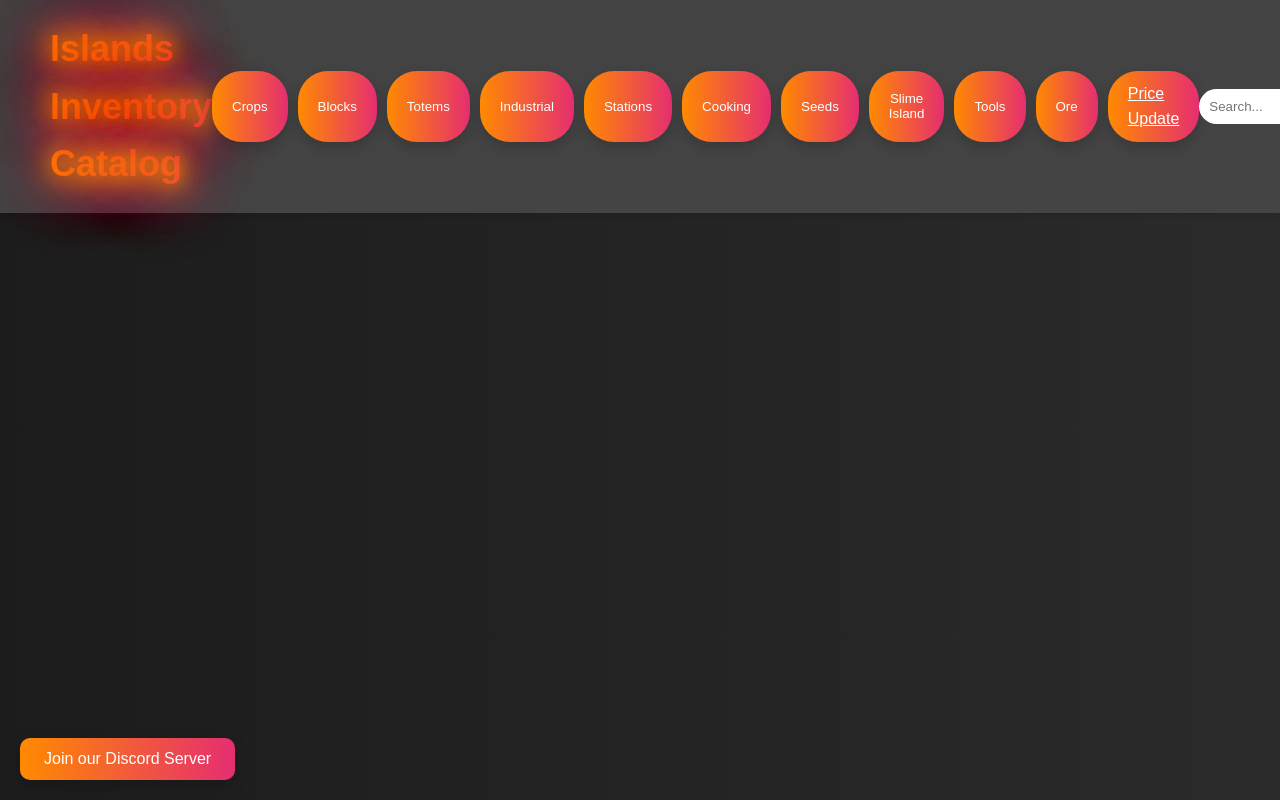
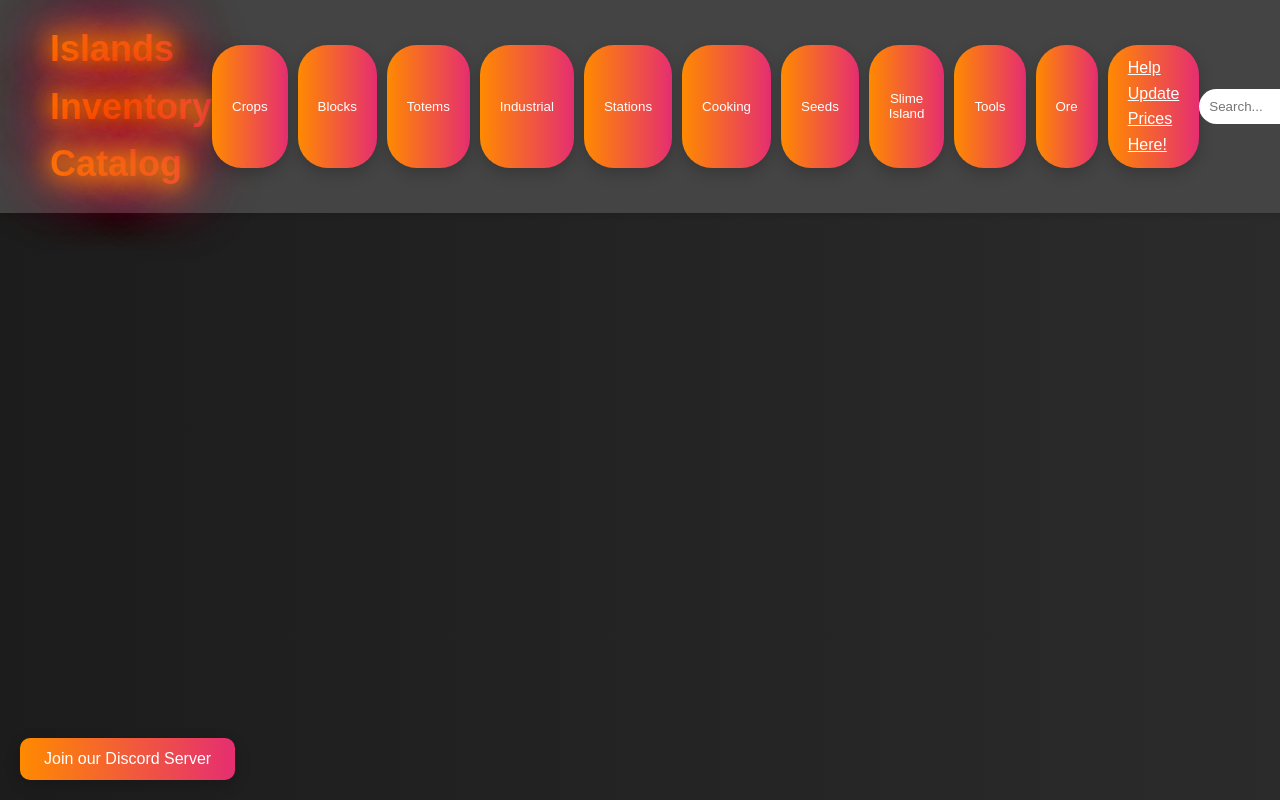
Before and after one commit to officialislandsarchive/Islands, a plain HTML site: page index.html in a window 1280 px wide. Shown: the top 800 px of the page. Drawn offline with Linux system fonts and the light colour scheme; no server answers.

Commit message:
Update index.html

```diff
--- a/index.html
+++ b/index.html
@@ -22,7 +22,7 @@
         <button class="btn" onclick="openModal('slimeIsland')">Slime Island</button>
         <button class="btn" onclick="openModal('tools')">Tools</button>
         <button class="btn" onclick="openModal('ore')">Ore</button>
-        <a href="https://officialislandsarchive.github.io/PriceUpdate/" class="btn" target="_blank">Price Update</a>
+        <a href="https://officialislandsarchive.github.io/PriceUpdate/" class="btn" target="_blank">Help Update Prices Here!</a>
     </div>
 
     <div class="discord-btn">
```
